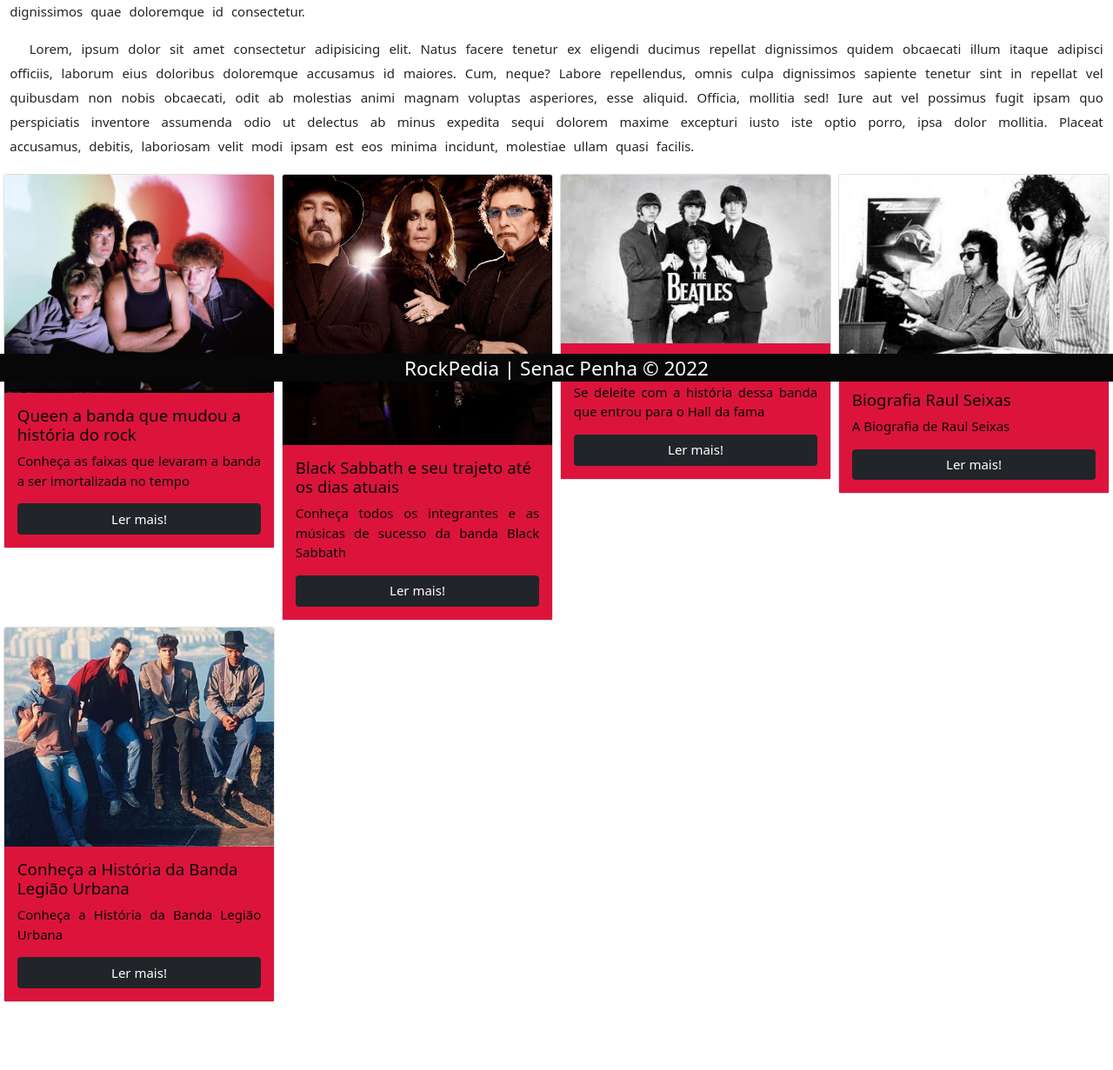
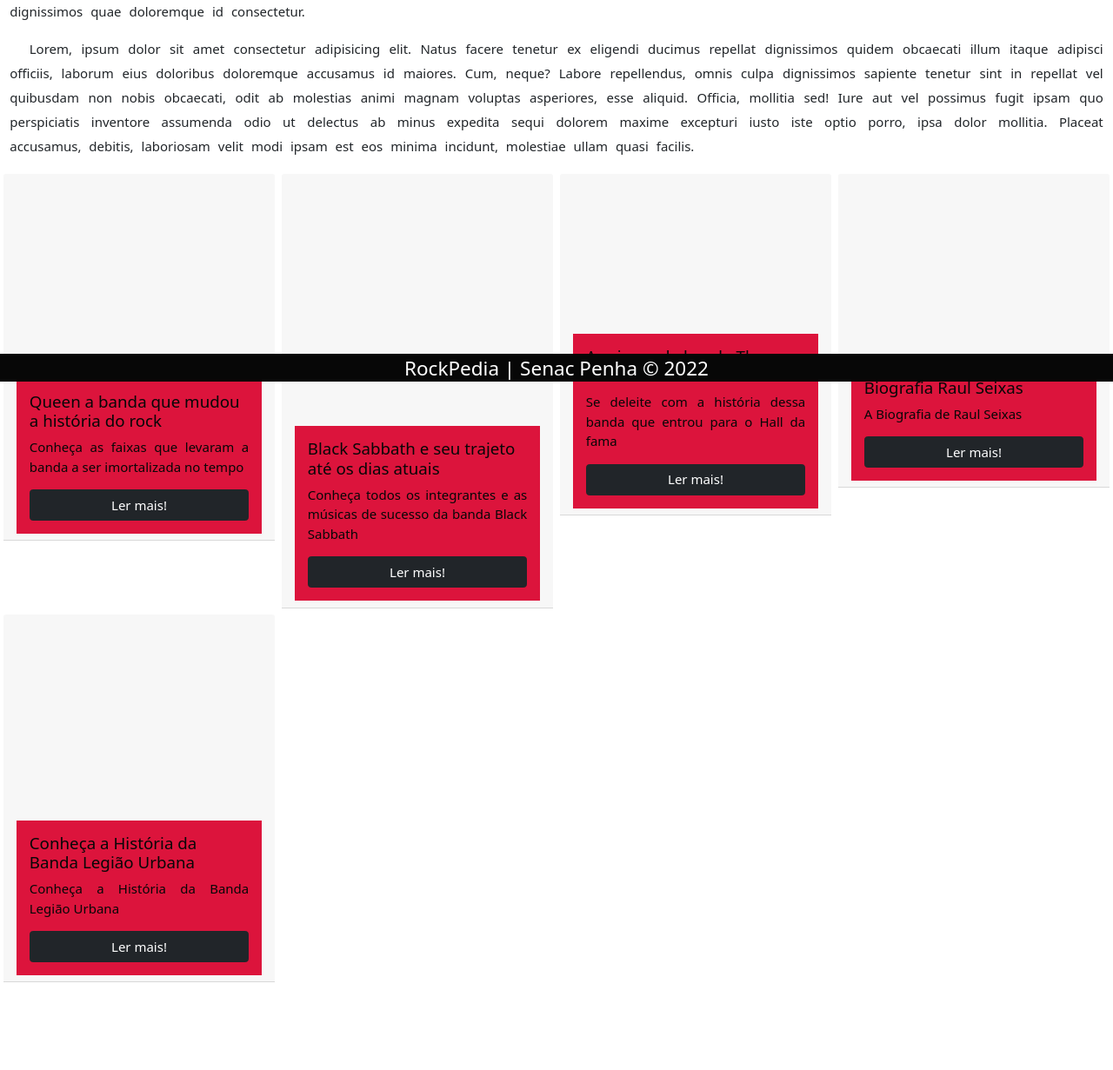
Before and after one commit to thaissechetin/rockpedia_senac, a PHP site: page /iron.php in a window 1280 px wide. Shown: the part 361-1592 px from the top of the page at 87% size. After the commit the page ends 1491 px from the top, so only its background shows below. Run offline with PHP 8.4, Linux system fonts and the light colour scheme; data comes from the database, SQL or seed files in the repository; some libraries are stand-ins or nearby versions; some web fonts are replaced.

Commit message:
clip-path

```diff
--- a/css/style.css
+++ b/css/style.css
@@ -189,6 +189,10 @@ button {
    border-radius: 10px;
 }
 
+.card-header img {
+    clip-path: inset(300px);
+}
+
 @media screen and (max-width: 490px) {
     .btn-conteudo {
         display: flex;
--- a/includes/outras-materias.php
+++ b/includes/outras-materias.php
@@ -5,7 +5,7 @@ $posts = lerTodosOsPosts($conexao);
 <div class="row my-1 mx-md-n1">
     <?php foreach ($posts as $post) { ?>
         <div class="col-sm-12 col-md-6 col-lg-3 my-1 px-md-1">
-            <div class="card">
+            <div class="card-header">
                 <img class="card-img-top" src="imagens/<?= $post['imagem'] ?>" alt="Imagem de destaque do post">
                 <div class="card-body d-flex flex-column">
                     <h5 class="card-title"><?= $post['titulo'] ?></h5>
```
